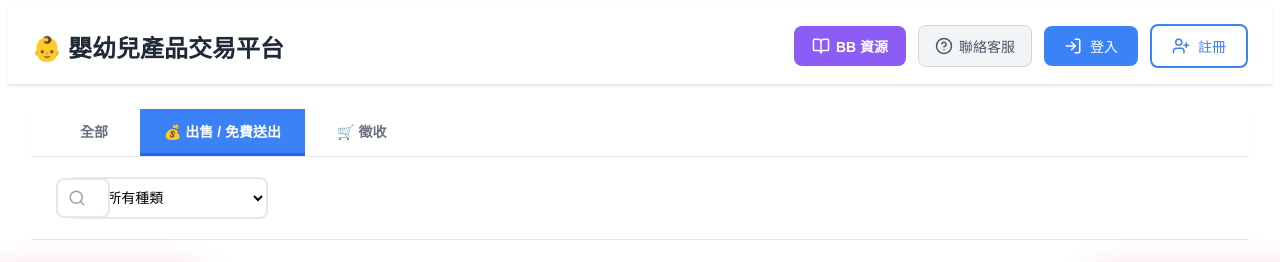
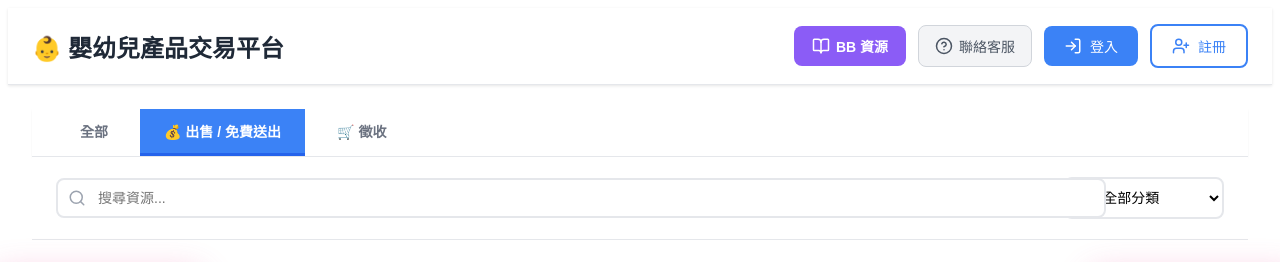
Before and after one commit to ryanchan0215/lego-frontend, a React (Vite) app: page / in a window 1280 px wide. Shown: the top 262 px of the page. Built offline with nearby package versions, Linux system fonts and the light colour scheme; no server answers.

Commit message:
Ad & Color

```diff
--- a/src/components/SearchBar.jsx
+++ b/src/components/SearchBar.jsx
@@ -76,12 +76,11 @@ function SearchBar({
       gap: '12px',
       alignItems: 'center'
     }}>
-            {/* ✅ 搜尋框（固定 400px，手機版 100%） */}
+      {/* ✅ 搜尋框（自動撐滿，佔大部分空間） */}
       <div style={{
         position: 'relative',
-              flex:1,
-              width: '400px',
-              maxWidth: '0%'
+        flex: 1,  // ✅ 改用 flex: 1 自動撐滿
+        minWidth: 0  // ✅ 允許縮小
       }}>
         <Search
           size={18}
@@ -95,7 +94,7 @@ function SearchBar({
         />
         <input
           type="text"
-                placeholder="🔍 搜尋產品資料、種類、品牌..."
+          placeholder="搜尋資源..."
           value={searchTerm}
           onChange={handleSearch}
           style={{
@@ -111,14 +110,13 @@ function SearchBar({
         />
       </div>
 
-            {/* ✅ 種類篩選（固定 200px） */}
+      {/* ✅ 種類篩選（縮窄至 160px） */}
       <select
         value={filters.category || ''}
         onChange={(e) => onFilterChange({ ...filters, category: e.target.value })}
         style={{
-                width: '200px',
+          width: '160px',  // ✅ 改為 160px（原本 200px）
           padding: '10px 12px',
-
           border: '2px solid #e5e7eb',
           borderRadius: '8px',
           fontSize: '14px',
@@ -130,7 +128,7 @@ function SearchBar({
         onFocus={(e) => e.currentTarget.style.borderColor = '#3b82f6'}
         onBlur={(e) => e.currentTarget.style.borderColor = '#e5e7eb'}
       >
-              <option value="">📂 所有種類</option>
+        <option value="">📂 全部分類</option>  {/* ✅ 改文字 */}
 
         {/* 🚼 大件用品 */}
         <optgroup label="🚼 大件用品">
@@ -174,7 +172,6 @@ function SearchBar({
   </div>
 </div>
 
-
       {/* ✅ 手機版：變返直排 */}
       <style jsx>{`
         @media (max-width: 768px) {
```
Lines whose indentation alone changed are shown as unchanged.
